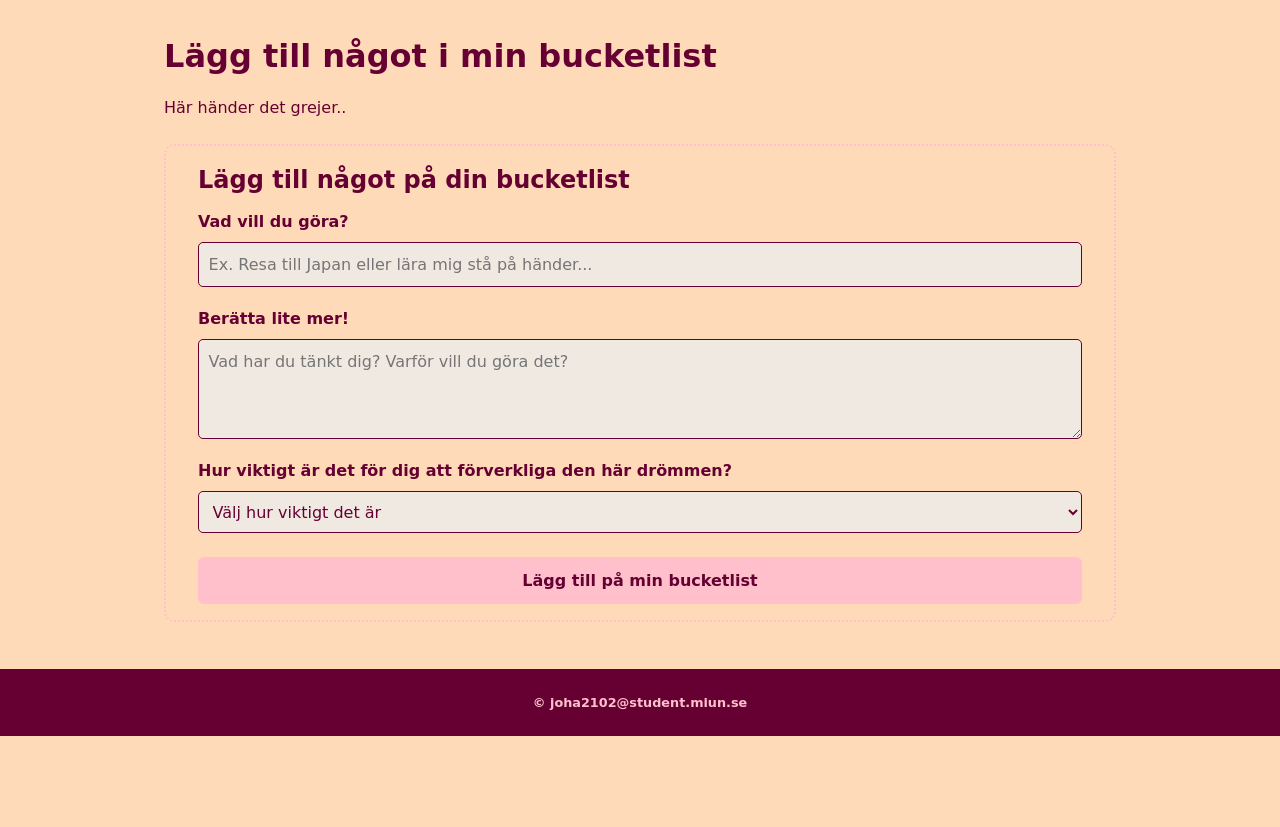
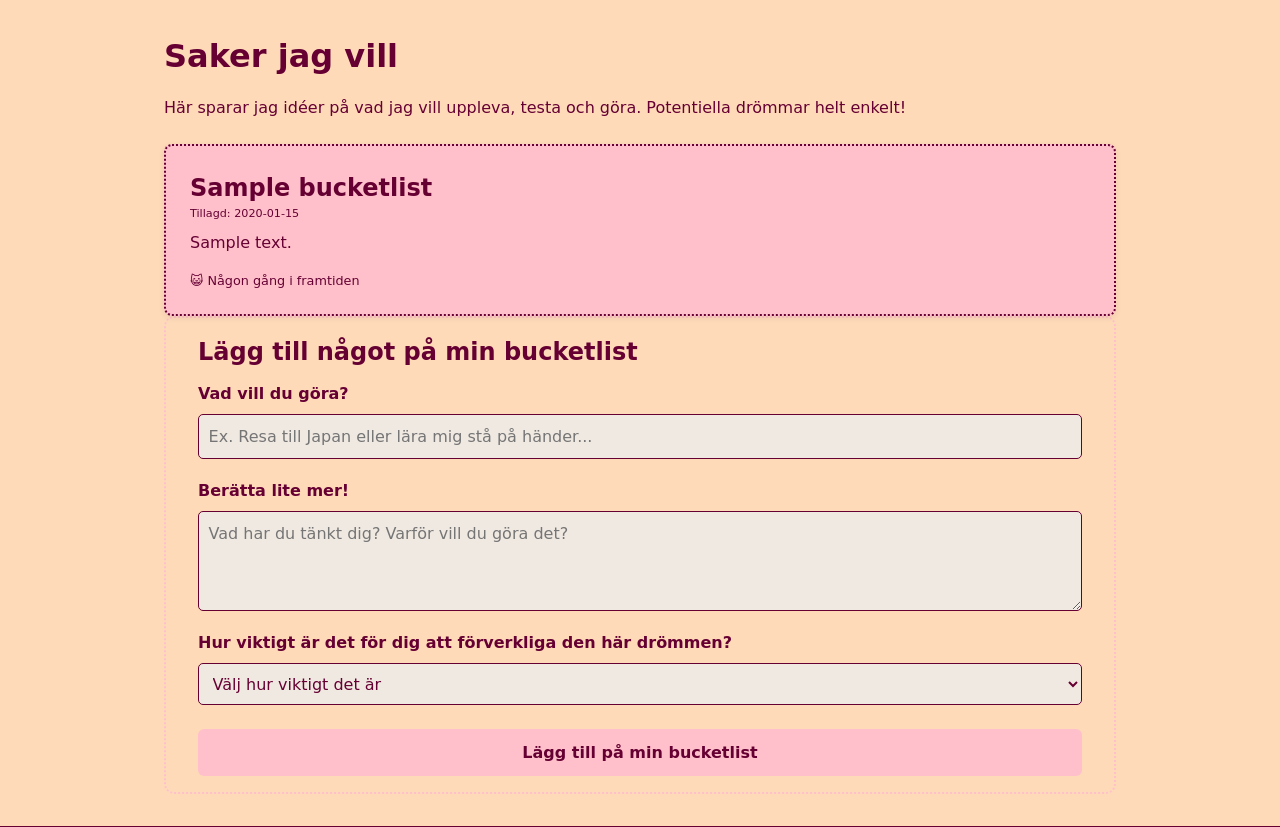
Before and after one commit to JohannaHannahoJ/bucketlist, a PHP site: page /bucketlist.php in a window 1280 px wide. Shown: the part 64-891 px from the top of the page. Before the commit the page ends 800 px from the top, so only its background shows below. Run offline with PHP 8.4, Linux system fonts and the light colour scheme; tables that the repository leaves empty or names only in its code hold one stand-in row (values such as "Sample post"); a stand-in replaces the project's code that opens the database connection; some web fonts are replaced.

Commit message:
Show bucketlist items and add styling

```diff
--- a/bucketlist.php
+++ b/bucketlist.php
@@ -2,17 +2,7 @@
 $title = "Min Bucketlist";
 $currentPage = "bucketlist";
 require_once 'config.php';
-require_once 'includes/header.php';
-?>
-<h1>Lägg till något i min bucketlist</h1>
-<div class="ingress">
-    Här händer det grejer..
-</div>
 
-<section class="add-bucketlist">
-    <h2>Lägg till något på din bucketlist</h2>
-
-    <?php
 $bucketlist = new Bucketlist();
 
 // Nollställ variabler
@@ -46,7 +36,42 @@ require_once 'includes/header.php';
         }
     }
 }
+
+$items = $bucketlist->getAll();
+
+require_once 'includes/header.php';
 ?>
+
+<h1>Saker jag vill</h1>
+<div class="ingress">
+    Här sparar jag idéer på vad jag vill uppleva, testa och göra. Potentiella drömmar helt enkelt!
+</div>
+
+<div class="bucketlist">
+    <?php foreach ($items as $item) : ?>
+
+        <article class="bucketlist-card">
+            <h2><?= htmlspecialchars($item['name']) ?></h2>
+            <p class="date">Tillagd: <?= date('Y-m-d', strtotime($item['created_at'])) ?></p>
+            <p><?= htmlspecialchars($item['description']) ?></p>
+            <p class="priority">
+                <?php
+                if ($item['priority'] == 3) {
+                    echo '😻 Vill jättegärna göra!';
+                } elseif ($item['priority'] == 2) {
+                    echo '😸 Skulle vara kul!';
+                } else {
+                    echo '😺 Någon gång i framtiden';
+                }
+                ?>
+            </p>
+        </article>
+
+    <?php endforeach; ?>
+</div>
+
+<section class="add-bucketlist">
+    <h2>Lägg till något på min bucketlist</h2>
 
     <form method="post" action="bucketlist.php">
         <label for="name">Vad vill du göra?</label>
--- a/classes/Bucketlist.class.php
+++ b/classes/Bucketlist.class.php
@@ -34,4 +34,15 @@ class Bucketlist
             ':priority' => $priority
         ]);
     }
+
+    // Hämta alla objekt från databasen.
+    public function getAll(): array
+    {
+        // sortera i prioriteringsordning och sdatum för tillagt
+        $sql = "SELECT * FROM bucketlist ORDER BY priority DESC, created_at DESC";
+
+        $stmt = $this->db->query($sql);
+
+        return $stmt->fetchAll(PDO::FETCH_ASSOC);
+    }
 }
--- a/css/styles.css
+++ b/css/styles.css
@@ -84,6 +84,31 @@ nav a.active {
     z-index: 1000;
 }
 
+.bucketlist {
+    display: flex;
+    flex-wrap: wrap;
+    gap: 1rem;
+}
+
+.bucketlist-card {
+    background-color: var(--piff);
+    padding: 1.5rem;
+    flex: 1 1 280px;
+
+    border-radius: 8px;
+    border:2px dotted var(--text);
+    box-shadow: 0 2px 6px rgba(0, 0, 0, 0.08);
+}
+
+.bucketlist-card .date {
+    font-size: 0.7rem;
+    margin-bottom: 0.5rem;
+}
+
+.bucketlist-card .priority {
+    font-size: 0.8rem;
+    margin-top: 1rem;
+}
 
 .add-bucketlist {
     border: 2px dotted var(--piff);
```
Lines whose indentation alone changed are shown as unchanged.
